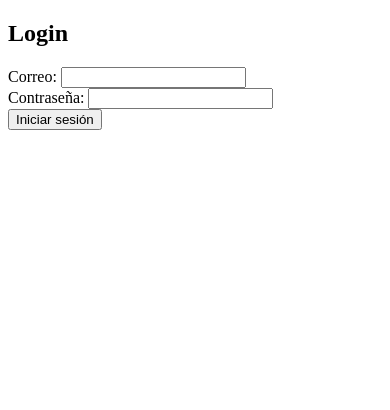
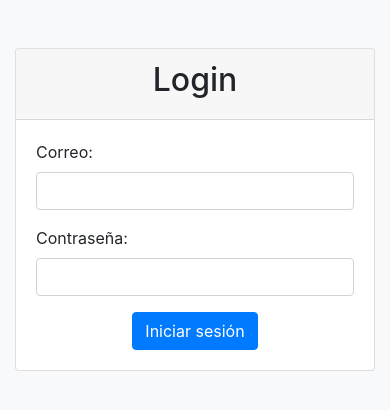
Before and after one commit to JoseDavidCamara/Shopping_Cart, a PHP site: page /login.php in a window 390 px wide. Shown: the top 410 px of the page. Run offline with PHP 8.4, Linux system fonts and the light colour scheme; some libraries are stand-ins or nearby versions.

Commit message:
estilo login

```diff
--- a/Program/View/login.php
+++ b/Program/View/login.php
@@ -1,11 +1,8 @@
 <?php
-// archivo: login.php
 session_start();
 require_once '../Business/UsuarioServicio.php';
 
 if (isset($_POST['submit'])) {
-
-
     $data = iniciar_sesion($_POST['correo'], $_POST['contrasena']);
     if ($data) {
         $_SESSION['usu_id'] = $data->getId();
@@ -18,19 +15,49 @@ if (isset($_POST['submit'])) {
     }
 }
 ?>
+
 <!DOCTYPE html>
 <html lang="es">
 <head>
     <meta charset="UTF-8">
+    <meta name="viewport" content="width=device-width, initial-scale=1, shrink-to-fit=no">
     <title>Login</title>
+    <link rel="stylesheet" href="https://maxcdn.bootstrapcdn.com/bootstrap/4.0.0/css/bootstrap.min.css">
 </head>
-<body>
-    <h2>Login</h2>
-    <form method="post" action="login.php">
-        Correo: <input type="text" name="correo" required><br>
-        Contraseña: <input type="password" name="contrasena" required><br>
-        <input type="submit" name="submit" value="Iniciar sesión">
-    </form>
-    <?php if (isset($error)) echo $error; ?>
+<body class="bg-light">
+
+<div class="container mt-5">
+    <div class="row justify-content-center">
+        <div class="col-md-6">
+            <div class="card">
+                <div class="card-header">
+                    <h2 class="text-center">Login</h2>
+                </div>
+                <div class="card-body">
+                    <form method="post" action="login.php">
+                        <div class="form-group">
+                            <label for="correo">Correo:</label>
+                            <input type="text" class="form-control" name="correo" required>
+                        </div>
+                        <div class="form-group">
+                            <label for="contrasena">Contraseña:</label>
+                            <input type="password" class="form-control" name="contrasena" required>
+                        </div>
+                        <div class="text-center">
+                            <button type="submit" name="submit" class="btn btn-primary">Iniciar sesión</button>
+                        </div>
+                    </form>
+                    <?php if (isset($error)) echo "<div class='alert alert-danger mt-3'>$error</div>"; ?>
+                </div>
+            </div>
+        </div>
+    </div>
+</div>
+
+<!-- Agrega la referencia a Bootstrap JS y Popper.js -->
+<script src="https://code.jquery.com/jquery-3.2.1.slim.min.js"></script>
+<script src="https://cdn.jsdelivr.net/npm/@popperjs/core@2.11.6/dist/umd/popper.min.js"></script>
+<script src="https://maxcdn.bootstrapcdn.com/bootstrap/4.0.0/js/bootstrap.min.js"></script>
+
 </body>
 </html>
```
